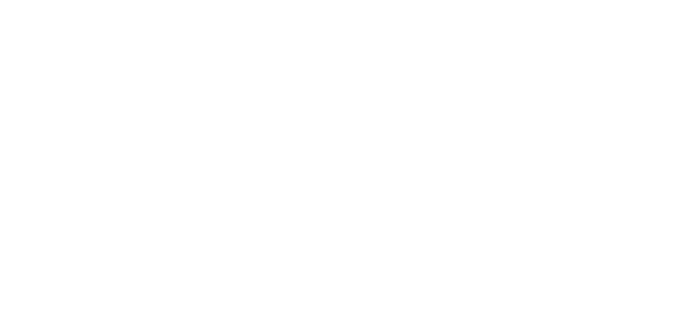
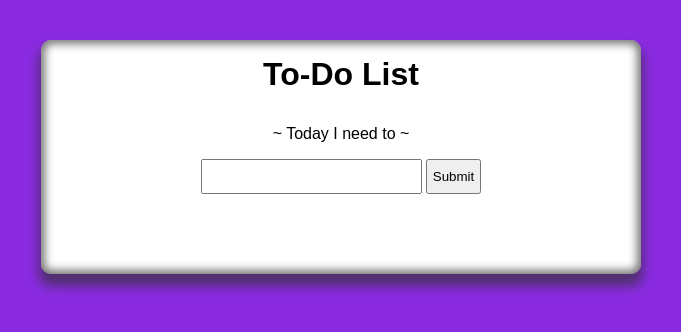
Before and after one commit to dts-kominfo-rea2a/challenge-08-nurrizkiadip, a website: page index.html in a window 1280 px wide. Shown: the whole page, without its empty margins (299-980 px from the left). Drawn offline with Linux system fonts and the light colour scheme.

Commit message:
Finish app dom javascript assignment

```diff
--- a/index.html
+++ b/index.html
@@ -5,37 +5,133 @@
     <meta http-equiv="X-UA-Compatible" content="IE=edge" />
     <meta name="viewport" content="width=device-width, initial-scale=1.0" />
     <title>Challenge - DOM</title>
+
+    <style>
+      *, *::after, *::before {
+        margin: 0;
+        padding: 0;
+        box-sizing: border-box;
+      }
+
+      body {
+        background-color: blueviolet;
+        min-height: 100vh;
+
+        font-family: 'Arial', sans-serif;
+      }
+
+      #app {
+        max-width: 600px;
+        background-color: white;
+        margin-inline: auto;
+        margin-block-start: 2.5rem;
+
+        padding: 1rem;
+        border-radius: 10px;
+        box-shadow: 0 10px 12px 2px #333333AA, inset 0 0 8px 4px #333333AA;
+      }
+
+      header {
+        text-align: center;
+      }
+
+      h1#todo-title {
+        margin-block-end: 2rem;
+      }
+
+      section#input {
+        padding: 1rem 2rem;
+
+        text-align: center;
+      }
+
+      section#input #todo-input {
+        padding: .4rem .3rem;
+        font-size: 1rem;
+      }
+
+      section#input #todo-submit {
+        padding: .5rem .3rem;
+        cursor: pointer;
+      }
+
+      section#output {
+        margin-block-start: 1rem;
+        padding: 1rem 2rem;
+
+        margin-inline: auto;
+      }
+
+      #todo-output li {
+        margin-block-end: .5rem;
+        text-align: justify;
+      }
+
+      #todo-output li:last-child {
+        margin-block-end: 0;
+      }
+    </style>
   </head>
   <body>
     <div id="app">
       <!-- TODO: Buatlah sebuah header dengan id todo-title -->
       <!-- TODO: Buatlah sebuah subtitle dengan id todo-subtitle -->
+      <header>
+        <h1 id="todo-title">To-Do List</h1>
+        <div id="todo-subtitle">~ Today I need to ~</div>
+      </header>
 
       <!-- Section: input -->
       <!-- TODO: Buatlah sebuah input bertipe text dengan id todo-input -->
       <!-- TODO: Buatlah sebuah button dengan id todo-submit -->
+      <section id="input">
+        <label>
+          <input type="text" name="todo" id="todo-input">
+        </label>
+        <button type="button" id="todo-submit">
+          Submit
+        </button>
+      </section>
 
       <!-- Section output -->
       <!-- TODO: Buatlah sebuah <ul> dengan id todo-output -->
+      <section id="output">
+        <ul id="todo-output">
+        </ul>
+      </section>
     </div>
 
     <!-- ! Untuk tantangan ini, script jangan diubah ke external js yah ! -->
     <script>
       // TODO: Deklarasi variable sesuai dengan kebutuhan di sini
-      let button;
-      let input;
-      let output;
+      let button = document.getElementById('todo-submit');
+      let input = document.getElementById('todo-input');
+      let output = document.getElementById('todo-output');
 
       // TODO: Buatlah sebuah fungsi dengan nama fnClickHandler
       // Fungsi yang digunakan untuk menambahkan tulisan
       // Jangan ubah cara deklarasi fungsinya, cukup isi saja
-      function fnClickHandler(toDoItem) {}
+      function fnClickHandler(toDoItem) {
+        output.innerHTML += `
+          <li>${toDoItem}</li>
+        `;
+      }
 
       // TODO: register event onclick / addEventListener untuk button
       // akan menjalankan fungsi fnClickHandler
+      button.addEventListener('click', () => {
+        fnClickHandler(input.value);
+        input.value = '';
+      });
 
       // TODO: register event onkeypress / addEventListener untuk input
       // sehingga saat di input ditekan enter akan menjalankan fungsi fnClickHandler juga
+      input.addEventListener('keypress', (event) => {
+        if (event.key === 'Enter') {
+          fnClickHandler(input.value);
+          input.value = '';
+        }
+      });
     </script>
   </body>
 </html>
```
